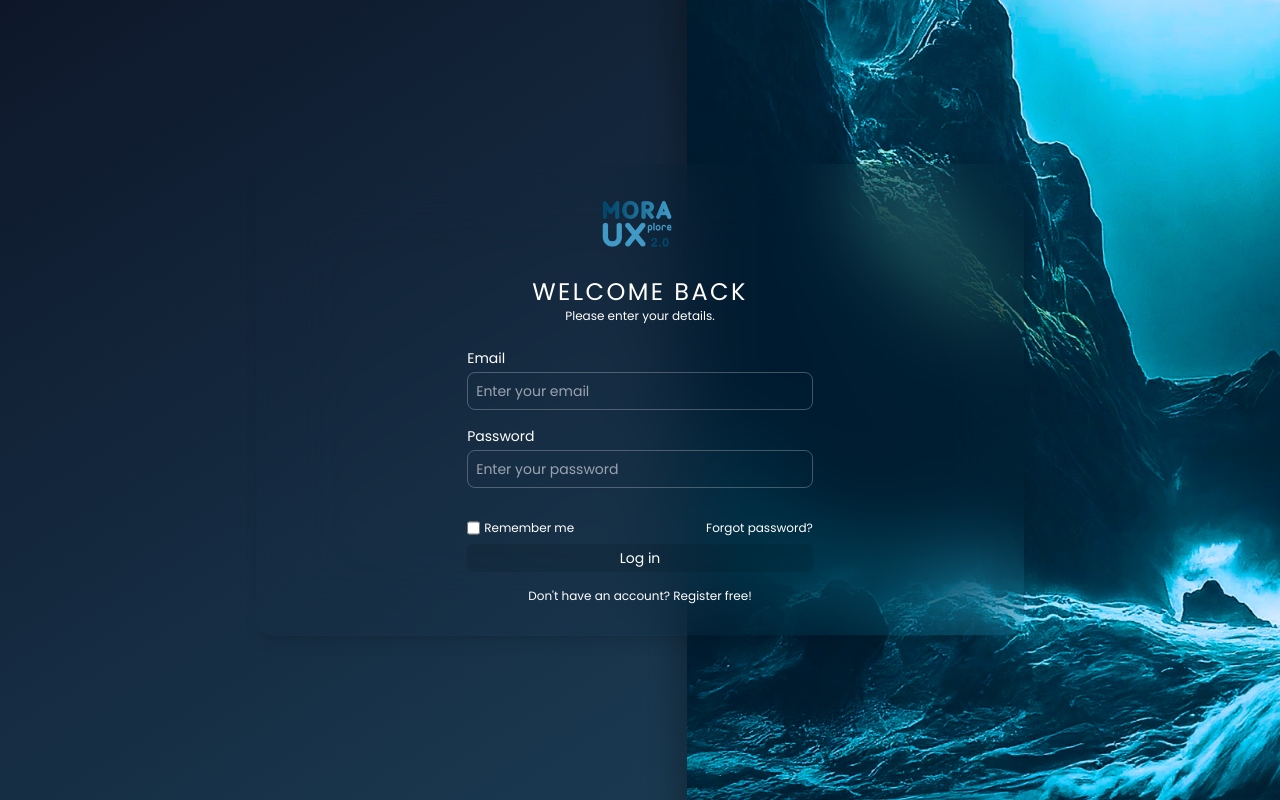
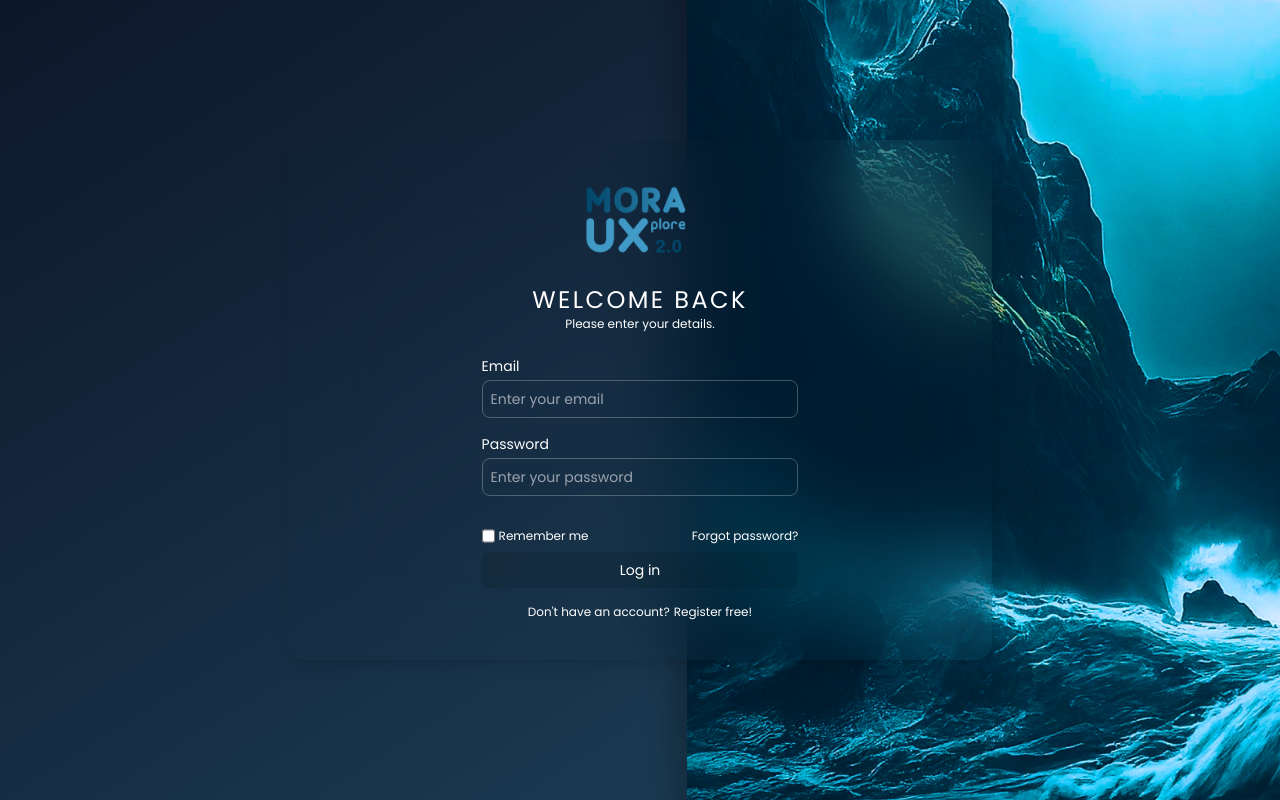
Before and after one commit to UXplore-2-0/official-web, a React (Vite) app in the folder client/: page / in a window 1280 px wide. Built offline with nearby package versions, Linux system fonts and the light colour scheme.

Commit message:
Added responsiveness for laptop view

```diff
--- a/client/src/pages/Login/Login.jsx
+++ b/client/src/pages/Login/Login.jsx
@@ -9,13 +9,13 @@ function Login() {
                 <img src={SeaImage} alt='Sea Image' className='object-cover h-screen w-1/2' />
             </div>
             <div className='relative z-20 text-white flex flex-col items-center justify-center w-full min-h-screen'>
-                <div className='bg-transparent backdrop-blur-2xl shadow-lg flex flex-col items-center justify-center w-[85%] md:w-[70%] lg:w-[60%] py-8 rounded-2xl font-poppins my-5'>
-                    <img src={Logo} alt='Mora UXplore 2.0 Logo' width={100} />
+                <div className='bg-transparent backdrop-blur-2xl shadow-lg flex flex-col items-center justify-center w-[85%] sm:w-[78%] md:w-[70%] lg:w-[55%] py-8 lg:py-10 rounded-2xl font-poppins my-5'>
+                    <img src={Logo} alt='Mora UXplore 2.0 Logo' className='w-28 sm:w-32 lg:w-36'/>
                     <div className='flex flex-col items-center justify-center my-6'>
                         <h1 className='text-2xl tracking-widest'>WELCOME BACK</h1>
                         <p className='text-xs'>Please enter your details.</p>
                     </div>
-                    <form className='flex flex-col items-center justify-center w-[85%] md:w-[45%]'>
+                    <form className='flex flex-col items-center justify-center w-[85%] sm:w-[55%] md:w-[45%]'>
                         <label className='w-full text-sm mb-1' htmlFor='email'>Email</label>
                         <input
                         type='email'
@@ -45,10 +45,13 @@ function Login() {
                         </div>
                         <button
                             type='submit'
-                            className='w-[100%] mb-4 bg-black bg-opacity-10 rounded-md py-1 text-sm'>
+                            className='w-[100%] mb-4 bg-black bg-opacity-10 rounded-md py-1 sm:py-2 text-sm'>
                             Log in
                         </button>
-                        <p className='text-xs'>Don't have an account? <a href='#'>Register free!</a></p>
+                        <div className='flex flex-col sm:flex-row sm:gap-1 items-center justify-center'>
+                            <div className='text-xs'>Don't have an account?</div>
+                            <div className='text-xs'><a href='#'>Register free!</a></div>
+                        </div>
                     </form>
 
                 </div>
```
